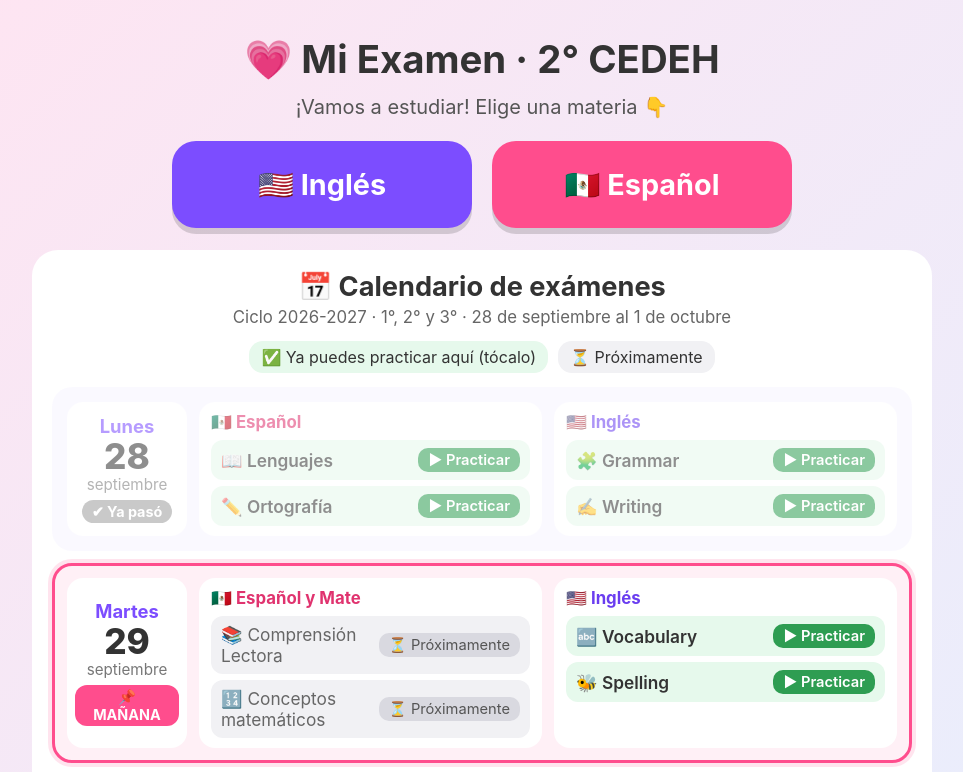
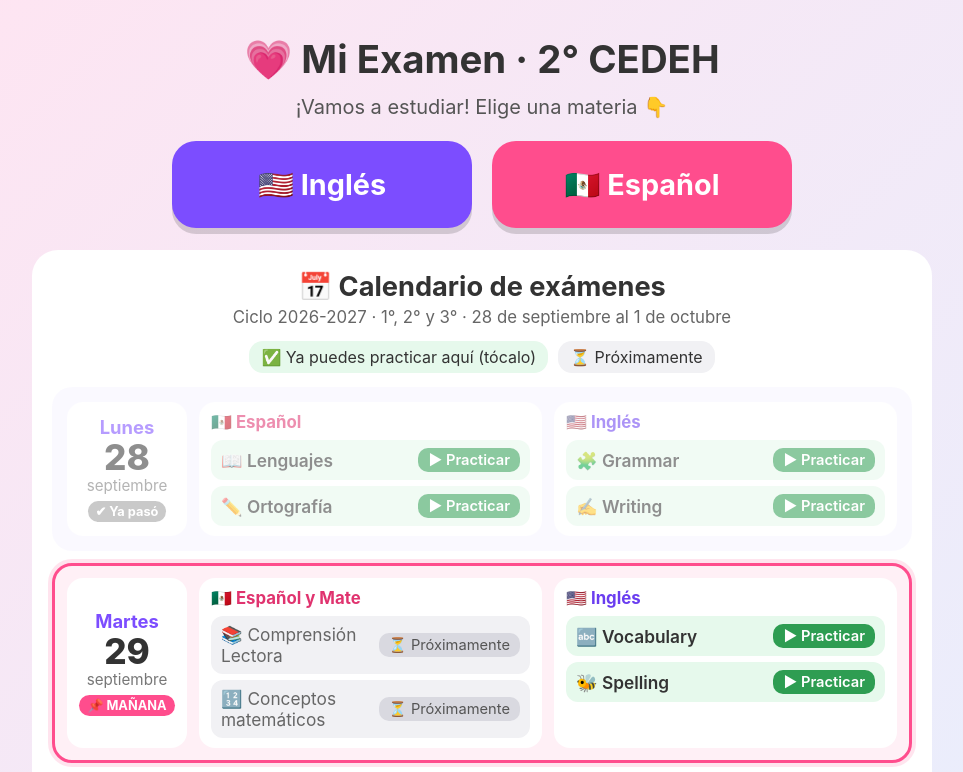
Before and after one commit to FrankzMX/emilia-estudio, a plain HTML site: page index.html in a window 1280 px wide. Shown: the top 772 px of the page, without its empty margins (158-1121 px from the left). Drawn offline with Linux system fonts and the light colour scheme.

Commit message:
Calendario: etiqueta sin salto de línea

```diff
--- a/index.html
+++ b/index.html
@@ -19,7 +19,7 @@ h1{font-size:2.4em;margin:8px 0 0;text-align:center}
 .date .dn{font-size:1.15em;font-weight:700;color:#7c4dff}
 .date .num{font-size:2.2em;font-weight:800;line-height:1.1}
 .date .mo{font-size:.95em;color:#777}
-.date .hoy{display:none;margin-top:6px;background:#ff4d8d;color:#fff;border-radius:12px;padding:3px 10px;font-weight:700;font-size:.9em}
+.date .hoy{display:none;margin-top:6px;background:#ff4d8d;color:#fff;border-radius:12px;padding:3px 8px;font-weight:700;font-size:.8em;white-space:nowrap}
 .today .date .hoy,.past .date .hoy{display:inline-block}
 .past{opacity:.55}
 .past .date .hoy{background:#9e9e9e}
```
